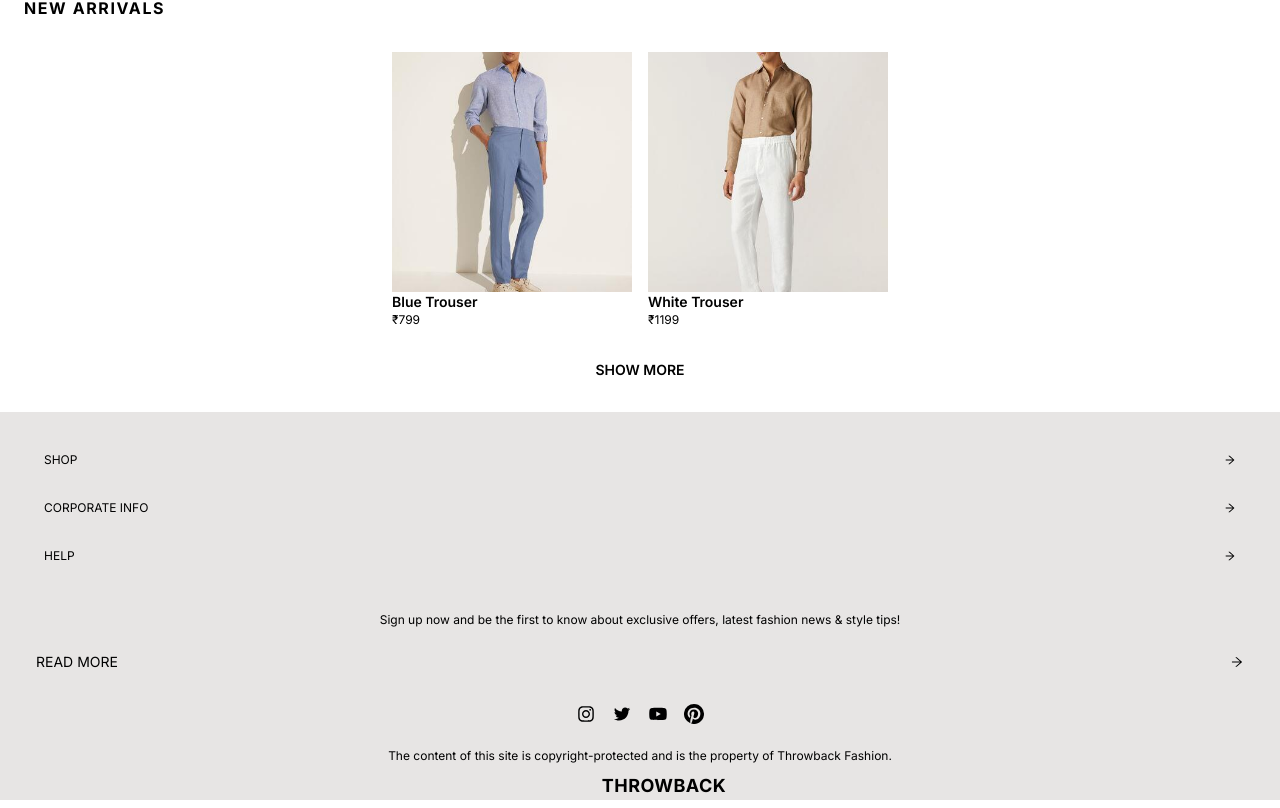
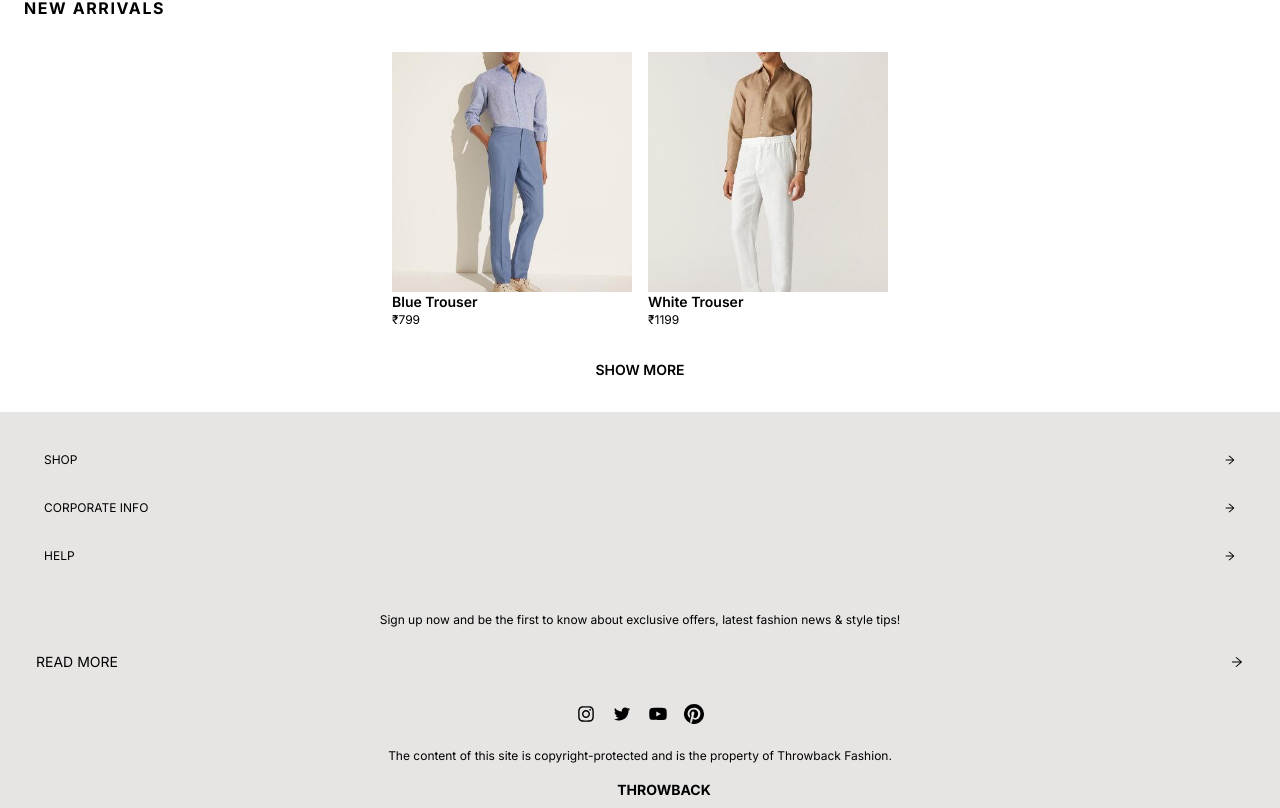
Before and after one commit to DeepakChowdry-bit/Throwback, a Next.js app: page / in a window 1280 px wide. Shown: the part 2319-3127 px from the top of the page. Built offline with nearby package versions, Linux system fonts and the light colour scheme.

Commit message:
Update Footer.js
logo changed again

```diff
--- a/app/components/Footer.js
+++ b/app/components/Footer.js
@@ -24,7 +24,7 @@ const Footer = () => {
                         <BsPinterest className='mx-2 text-xl' />
                     </div>
                     <h3 className='text-center w-full my-2 text-xs'>The content of this site is copyright-protected and is the property of Throwback Fashion.</h3>
-                    <span className="text-lg tracking-wide font-bold ml-3 lg:ml-6 w-full text-center">THROWBACK</span>
+                    <span className="text-sm font-bold my-2 ml-3 lg:ml-6 w-full text-center">THROWBACK</span>
                 </div>
             </footer>
         </div>
```
